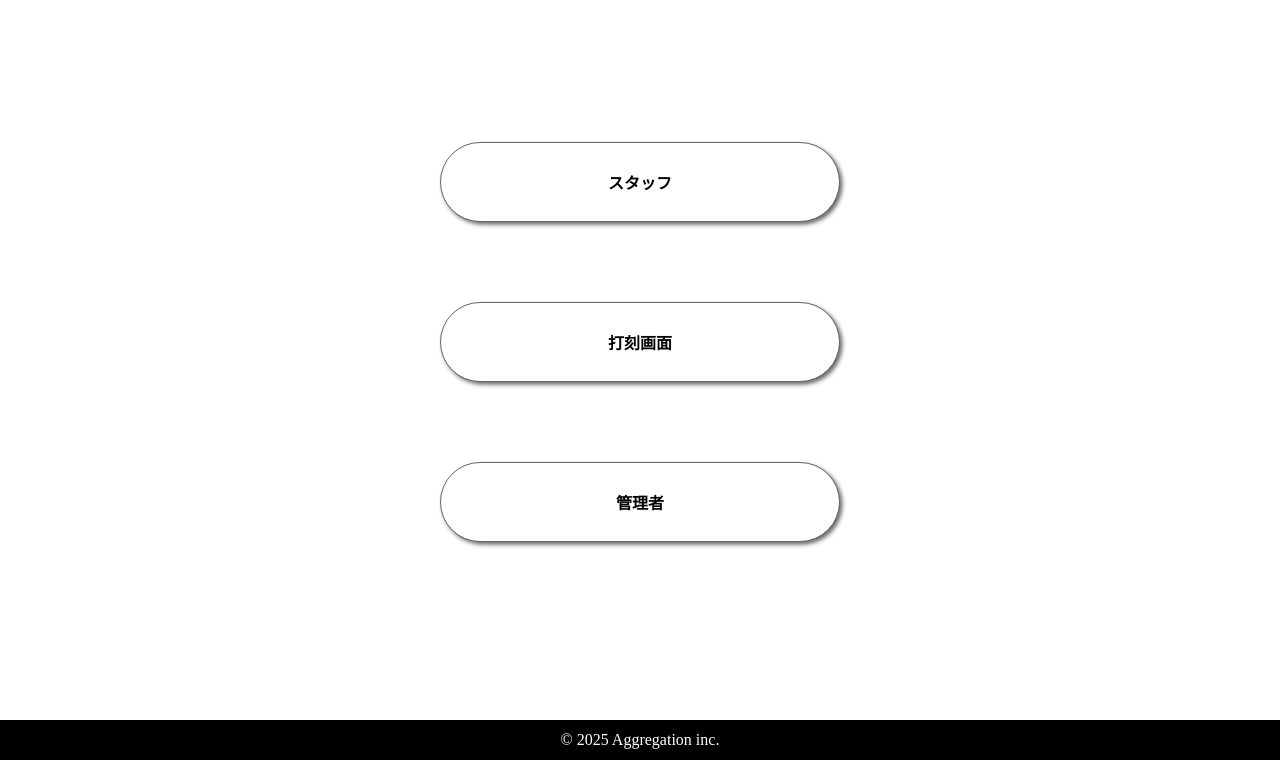
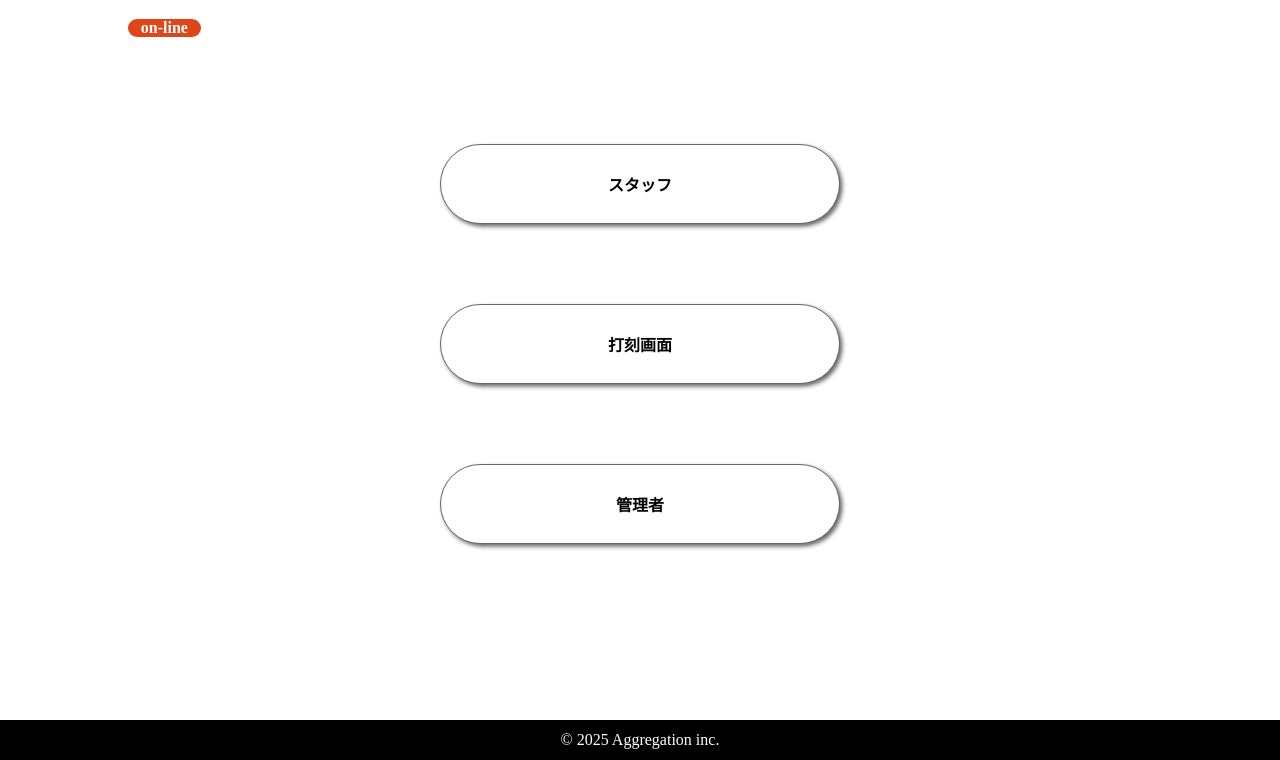
Before and after one commit to yu-aggr-git/AAMS, a PHP site: page / in a window 1280 px wide. Shown: the part 40-800 px from the top of the page. Run offline with PHP 8.4, Linux system fonts and the light colour scheme.

Commit message:
ファビコンの設定、indexにステータス表示の追加

```diff
--- a/include/head.php
+++ b/include/head.php
@@ -2,3 +2,5 @@
 <title>AAMS</title>
 
 <link rel="stylesheet" type="text/css" href="public/css/common.css">
+
+<link rel="shortcut icon" href="public/img/aams-icon-16.png" />
--- a/index.php
+++ b/index.php
@@ -14,7 +14,15 @@
 
         <!-- メイン -->
         <div id="main">
-            <div>
+            <!-- メニュー -->
+            <div id="menuBar">
+                <div id="network">
+                    <p id="networkStatus"></p>
+                    <p id="reflevted"></p>
+                </div>
+            </div>
+
+            <div id="link">
                 <button type="button" id="redirectStaff">スタッフ</button>
                 <button type="button" id="redirectStamp">打刻画面</button>
                 <button type="button" id="redirectAdmin">管理者</button>
--- a/public/css/index.css
+++ b/public/css/index.css
@@ -1,14 +1,14 @@
 @charset "UTF-8";
 
-#main > div {
+#main > #link {
     width           : 100%;
-    height          : 95%;
+    height          : 80%;
     display         : flex;
     justify-content : center;
     align-items     : center;
     flex-flow       : column;
 }
-#main > div > button {
+#main > #link > button {
     background      : #fff;
     width           : 50vmin;
     height          : 10vmin;
--- a/public/js/index.js
+++ b/public/js/index.js
@@ -1,12 +1,46 @@
 window.onload = () => {
+    var isOnline = navigator.onLine;
+    isOnline ? online() : offline();
+
+    window.addEventListener("online", function(){
+        window.location.reload();
+    }, false);
+
+    window.addEventListener("offline", function() {
+        window.location.reload();
+    }, false)
+
+
+    // 画面遷移：打刻
+    document.getElementById("redirectStamp").onclick = function() {
+        location.assign('stamp.php');
+    }
+}
+
+
+function offline() {
+    console.log('インターネットから切断されました');
+
+    // 表示切替
+    document.getElementById("networkStatus").textContent = 'off-line';
+    document.getElementById("networkStatus").style.background = '#41438bff';
+}
+
+
+function online() {
+    console.log('インターネットに接続中です');
+
+    // 表示切替
+    document.getElementById("networkStatus").textContent = 'on-line';
+    document.getElementById("networkStatus").style.background = '#dc4618ff';
+
+
+    // 画面遷移：スタッフ
     document.getElementById("redirectStaff").onclick = function() {
         location.assign('staff.php');
     }
 
-    document.getElementById("redirectStamp").onclick = function() {
-        location.assign('stamp.php');
-    }
-
+    // 画面遷移：管理者
     document.getElementById("redirectAdmin").onclick = function() {
         location.assign('admin.php');
     }
```
Also changed, not shown: public/js/stamp.js (+3 -4 lines), public/img/aams-icon-16.png (added).
